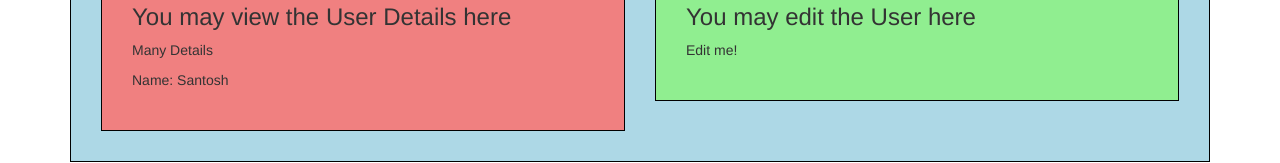
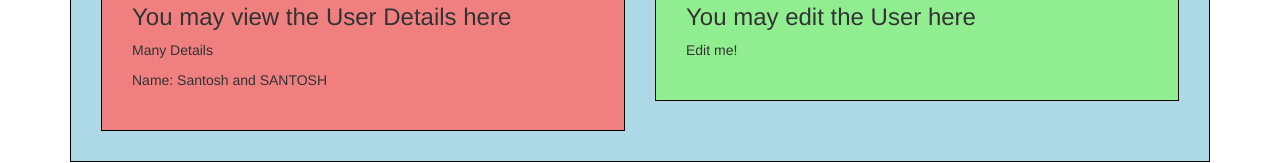
Before and after one commit to smarigowda/vuejs-cli-udemy, a Vue app: page / in a window 1280 px wide. Shown: the part 245-408 px from the top of the page. Built offline with nearby package versions, Linux system fonts and the light colour scheme.

Commit message:
using props in a method

```diff
--- a/src/components/UserDetail.vue
+++ b/src/components/UserDetail.vue
@@ -2,13 +2,18 @@
     <div class="component child1">
         <h3>You may view the User Details here</h3>
         <p>Many Details</p>
-        <p>Name: {{ name }}</p>
+        <p>Name: {{ name }} and {{ switchName() }}</p>
     </div>
 </template>
 
 <script>
   export default {
-    props: ['name']
+    props: ['name'],
+    methods: {
+      switchName() {
+        return this.name.toUpperCase()
+      }
+    }
   }
 </script>
 
```
